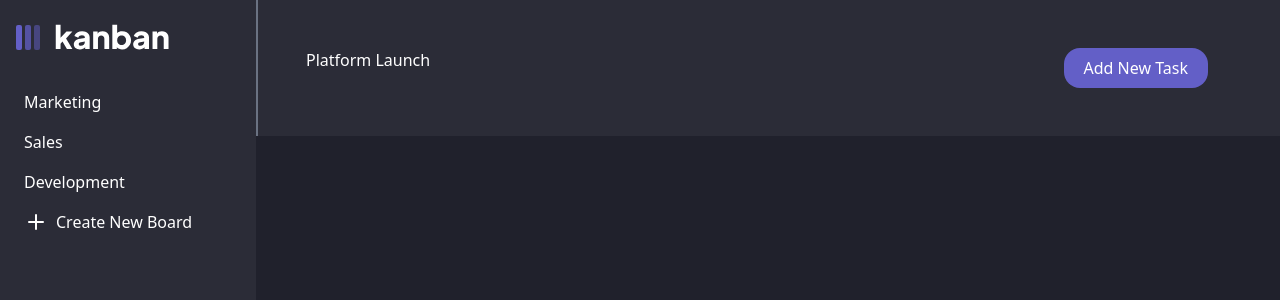
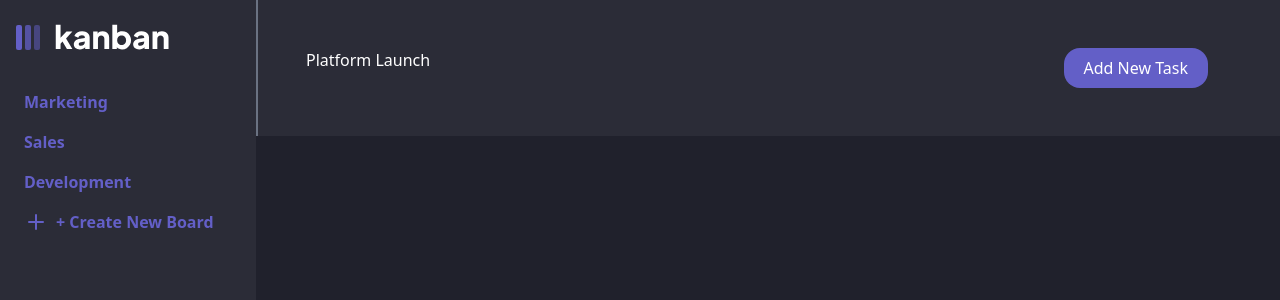
Before and after one commit to thesongmartins/KanVia, a React (Vite) app: page / in a window 1280 px wide. Shown: the top 300 px of the page. Built offline with nearby package versions, Linux system fonts and the light colour scheme.

Commit message:
code splitting

```diff
--- a/package.json
+++ b/package.json
@@ -14,6 +14,7 @@
     "lucide-react": "^0.522.0",
     "react": "^19.1.0",
     "react-dom": "^19.1.0",
+    "react-icons": "^5.5.0",
     "tailwindcss": "^4.1.10"
   },
   "devDependencies": {
--- a/src/components/layout/SideBar.tsx
+++ b/src/components/layout/SideBar.tsx
@@ -1,10 +1,11 @@
 import { Plus } from "lucide-react";
 import "../../../public/logo-dark.svg";
+import type { SideBarButtonProps } from "../../types/sidebarprops";
 
-interface SideBarButtonProps {
-  label: string;
-  icon?: React.ReactNode;
-}
+// interface SideBarButtonProps {
+//   label: string;
+//   icon?: React.ReactNode;
+// }
 
 const SideBarItems: SideBarButtonProps[] = [
   {
@@ -17,14 +18,14 @@ const SideBarItems: SideBarButtonProps[] = [
     label: "Development",
   },
   {
-    label: "Create New Board",
+    label: " + Create New Board",
     icon: <Plus className="w-6 h-6" />,
   },
 ];
 
 const SideBarButton = ({ icon, label }: SideBarButtonProps) => {
   return (
-    <button className="flex w-full items-center gap-2 p-2 hover:bg-[#20212c]/50 rounded">
+    <button className="flex w-full font-bold text-[#635fc7] items-center gap-2 p-2 hover:bg-[#20212c]rounded">
       {icon}
       <span>{label}</span>
     </button>
--- /dev/null
+++ b/src/types/sidebarprops.ts
@@ -0,0 +1,4 @@
+export interface SideBarButtonProps {
+  label: string;
+  icon?: React.ReactNode;
+}
```
Also changed, not shown: 1 other file (tests, documents, lock files or other folders).
